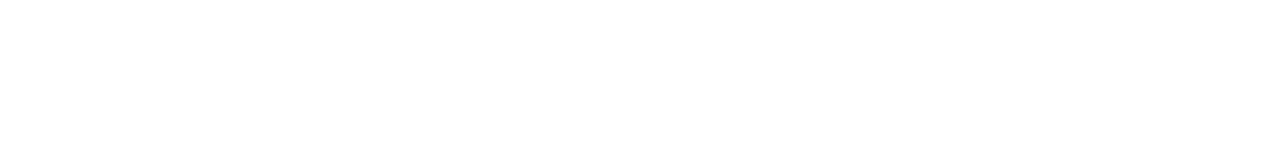
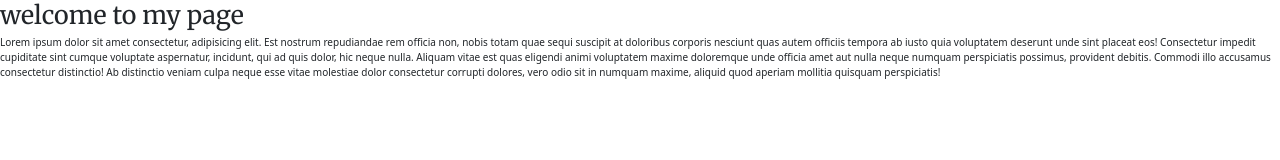
Before and after one commit to poettas/webpage, a website: page src/index.html in a window 1280 px wide. Drawn offline with nearby package versions, Linux system fonts and the light colour scheme; files that its build step writes are made by us from their sources; a web font is replaced by a local one.

Commit message:
added some stuff for a publishing

```diff
--- a/src/index.html
+++ b/src/index.html
@@ -23,6 +23,22 @@
     <title>Document</title>
   </head>
   <body>
+    <h1>welcome to my page</h1>
+
+    <p>
+      Lorem ipsum dolor sit amet consectetur, adipisicing elit. Est nostrum
+      repudiandae rem officia non, nobis totam quae sequi suscipit at doloribus
+      corporis nesciunt quas autem officiis tempora ab iusto quia voluptatem
+      deserunt unde sint placeat eos! Consectetur impedit cupiditate sint cumque
+      voluptate aspernatur, incidunt, qui ad quis dolor, hic neque nulla.
+      Aliquam vitae est quas eligendi animi voluptatem maxime doloremque unde
+      officia amet aut nulla neque numquam perspiciatis possimus, provident
+      debitis. Commodi illo accusamus consectetur distinctio! Ab distinctio
+      veniam culpa neque esse vitae molestiae dolor consectetur corrupti
+      dolores, vero odio sit in numquam maxime, aliquid quod aperiam mollitia
+      quisquam perspiciatis!
+    </p>
+
     <link
       href="https://cdn.jsdelivr.net/npm/bootstrap@5.1.3/dist/css/bootstrap.min.css"
       rel="stylesheet"
```
